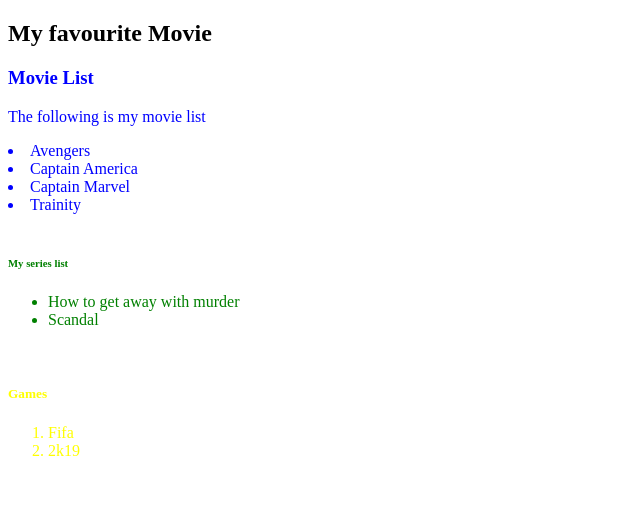
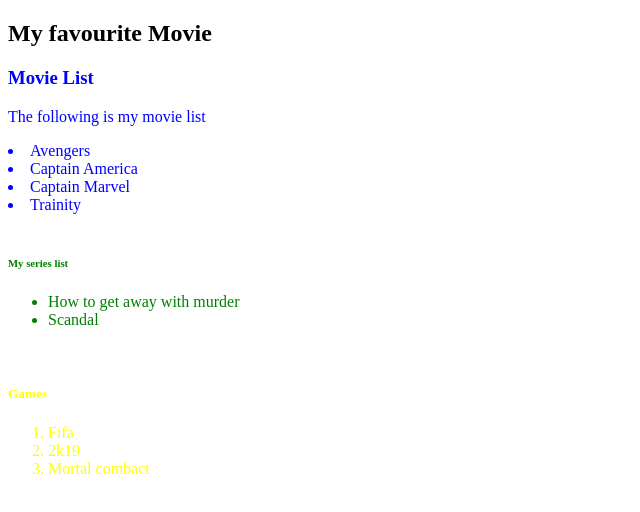
Before and after one commit to vanmo9/practice, a plain HTML site: page index.html in a window 1280 px wide. Shown: the whole page, without its empty margins (0-640 px from the left). Drawn offline with Linux system fonts and the light colour scheme.

Commit message:
index file modified

```diff
--- a/index.html
+++ b/index.html
@@ -29,6 +29,7 @@
         <ol>
           <li>Fifa</li>
           <li>2k19</li>
+          <li>Mortal combact</li>
         </ol>
     </div>
 
```
